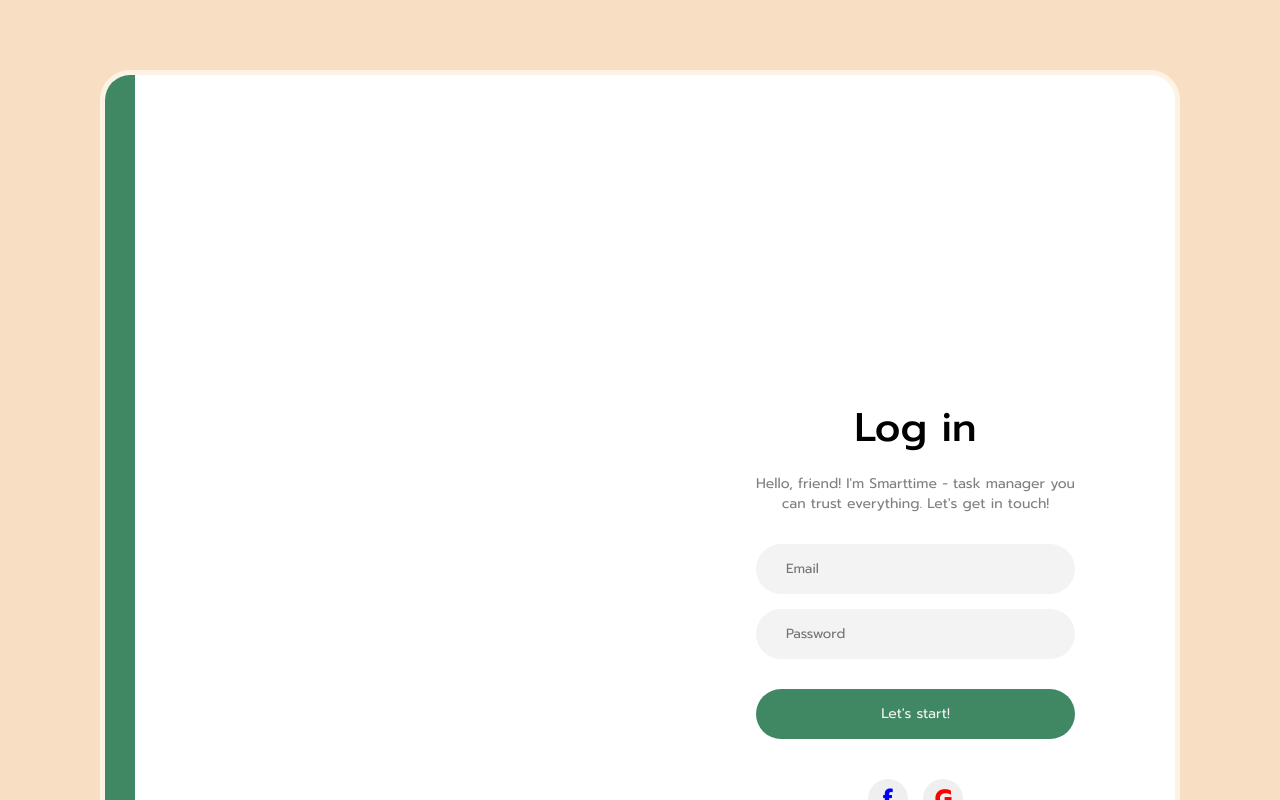
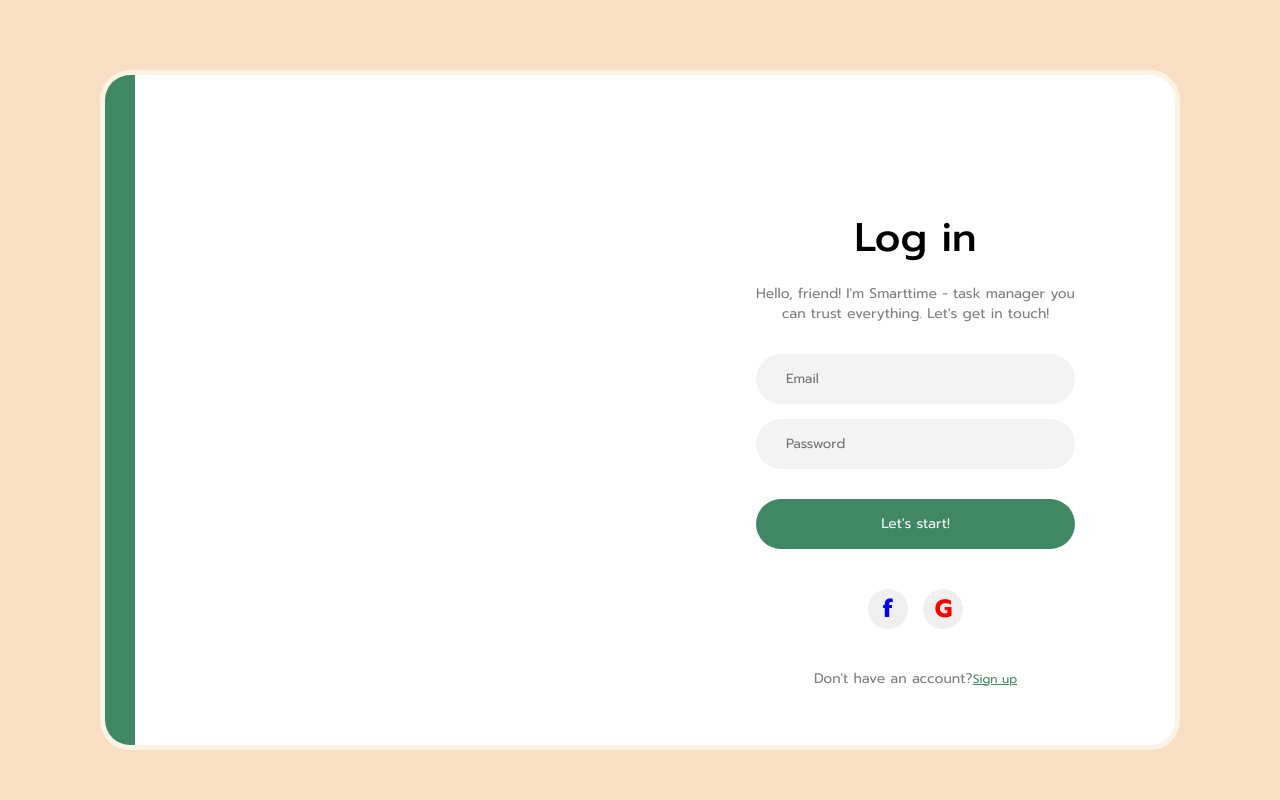
Before and after one commit to andrii-loza/WebDevProject, an Angular app: page / in a window 1280 px wide. Shown: the top 800 px of the page. Built offline with nearby package versions, Linux system fonts and the light colour scheme.

Commit message:
fix style

```diff
--- a/src/app/components/sign/sign.component.scss
+++ b/src/app/components/sign/sign.component.scss
@@ -9,7 +9,7 @@
     padding: 70px 100px;
     .wrapper {
         width: 100%;
-        height: 100%;
+        height: 85vh;
         background: white;
         border: rgb(252, 243, 229) 5px solid;
         border-radius: 30px;
```
